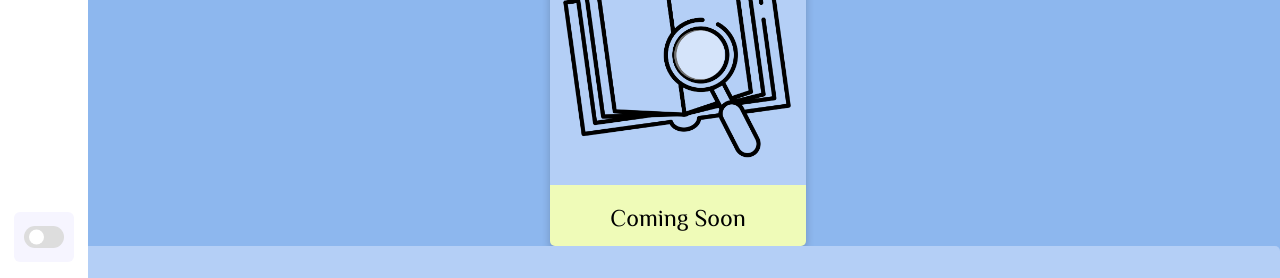
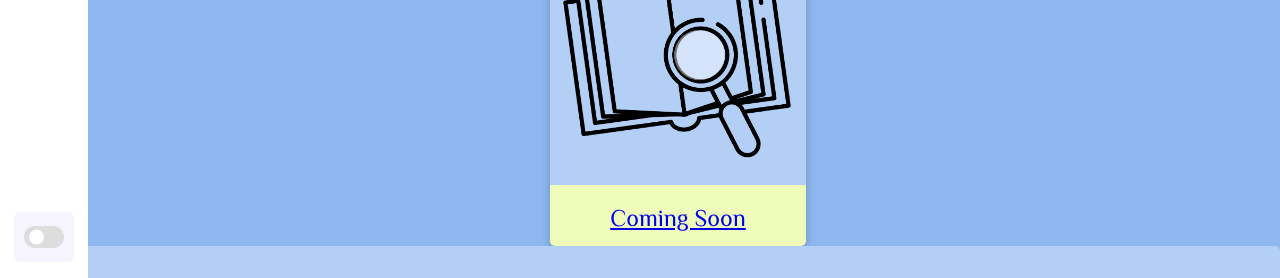
Before and after one commit to Jess1567/Lullaby-Lit, a plain HTML site: page Lullaby-Poems.html in a window 1280 px wide. Shown: the part 522-800 px from the top of the page. Drawn offline with nearby package versions, Linux system fonts and the light colour scheme.

Commit message:
Update Lullaby-Poems.html

```diff
--- a/Lullaby-Poems.html
+++ b/Lullaby-Poems.html
@@ -122,10 +122,9 @@
           <div class="card3">
             <img src="research.png" alt="research book with magnifying glass." style="width:100%">
             <div class="container">
-              <h2><b>Coming Soon</b></h2>
+              <h2><b><a href="researchUI-UX.pdf">Coming Soon</a></b></h2>
             </div>
           </div>
-         <a href="researchUI-UX.pdf" class='card-link'></a>
 
           <div class="card4">
             <img src="quill.png" alt="Quill pen." style="width:100%">
```
